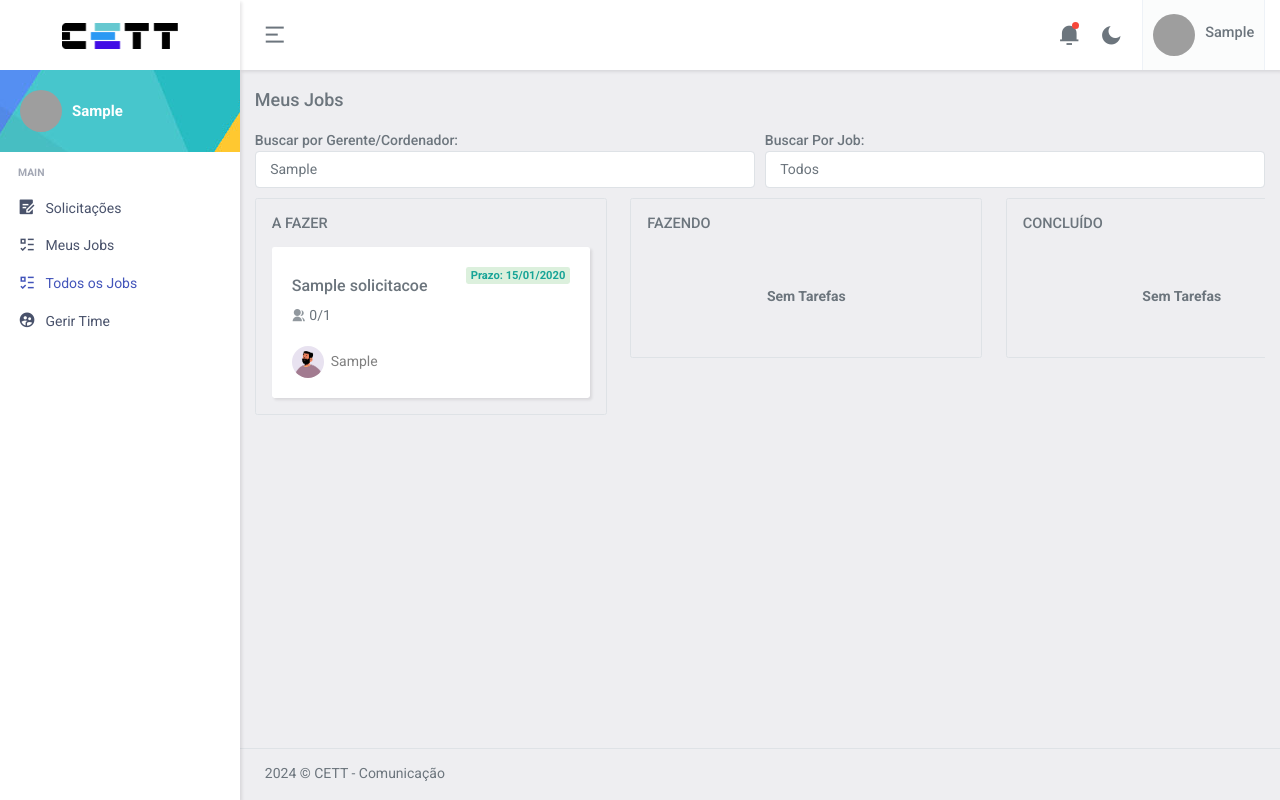
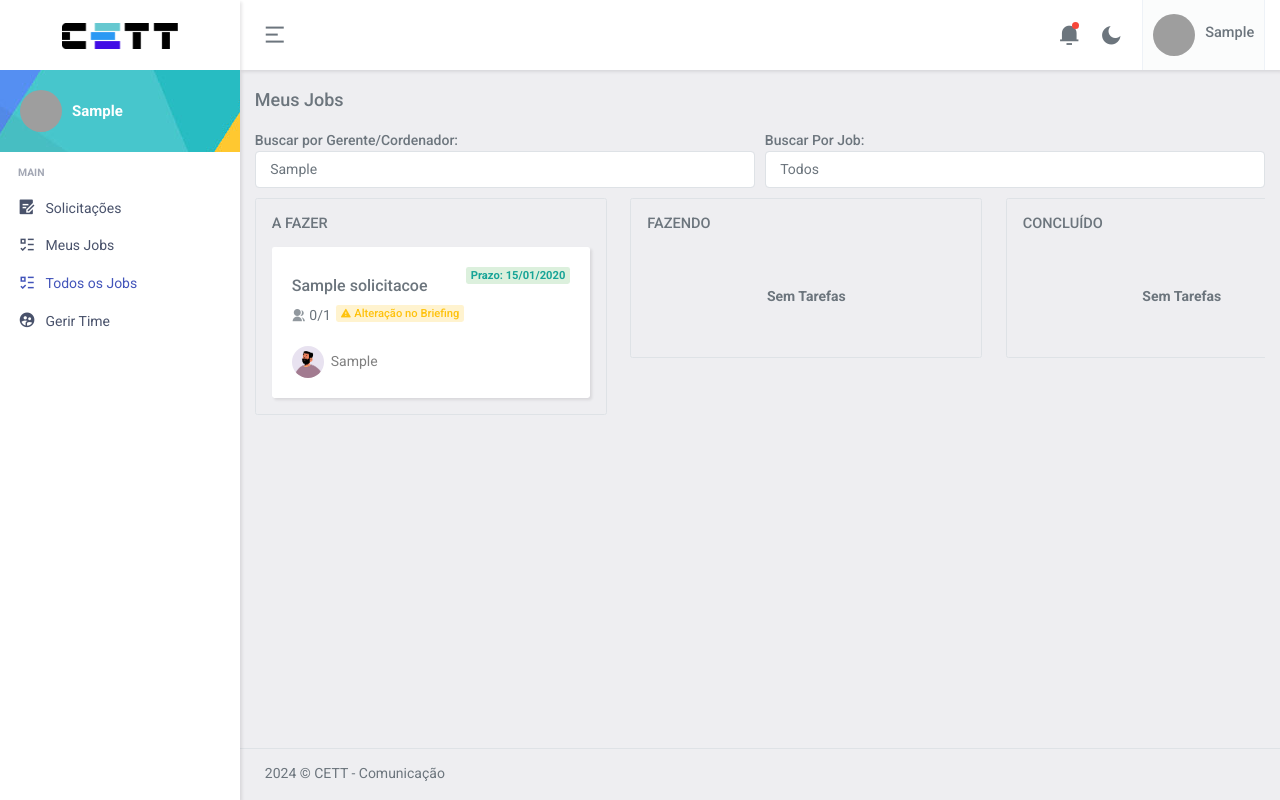
Before and after one commit to cettdev3/comunicacao_v4, a Django app: page /all-jobs in a window 1280 px wide. Run offline with Django 4.2, Linux system fonts and the light colour scheme; a user stored in the database is signed in; tables that the repository leaves empty hold one stand-in row (values such as "Sample post"); some libraries are stand-ins or nearby versions; grey boxes are pictures that could not be loaded.

Commit message:
Atualização Geral

```diff
--- a/src/todos_jobs/templates/todos_jobs.html
+++ b/src/todos_jobs/templates/todos_jobs.html
@@ -72,7 +72,7 @@
                                                 <p class="mb-0">
                                                     <span class="pe-2 text-nowrap mb-2 d-inline-block">
                                                         <i class=" ri-group-fill text-muted"></i>
-                                                        {{solicitacao.demandas_concluidas}}/{{solicitacao.total_demandas}}
+                                                        {{solicitacao.demandas_concluidas}}/{{solicitacao.total_demandas}} {% if solicitacao.ultima_atualizacao %} <span style="margin-left: 5px;" class="float-end badge bg-warning-subtle text-warning"><i class="ri-alert-fill text-warning"></i> Alteração no Briefing</span> {% endif %}
                                                     </span>
 
                                                 </p>
@@ -116,7 +116,7 @@
                                                 <p class="mb-0">
                                                     <span class="pe-2 text-nowrap mb-2 d-inline-block">
                                                         <i class=" ri-group-fill text-muted"></i>
-                                                        {{solicitacao.demandas_concluidas}}/{{solicitacao.total_demandas}}
+                                                        {{solicitacao.demandas_concluidas}}/{{solicitacao.total_demandas}} {% if solicitacao.ultima_atualizacao %} <span style="margin-left: 5px;" class="float-end badge bg-warning-subtle text-warning"><i class="ri-alert-fill text-warning"></i> Alteração no Briefing</span> {% endif %}
                                                     </span>
                                                     <!-- <span class="text-nowrap mb-2 d-inline-block">
                                                         <i class="ri-discuss-line text-muted"></i>
@@ -163,7 +163,7 @@
                                                 <p class="mb-0">
                                                     <span class="pe-2 text-nowrap mb-2 d-inline-block">
                                                         <i class=" ri-group-fill text-muted"></i>
-                                                        {{solicitacao.demandas_concluidas}}/{{solicitacao.total_demandas}}
+                                                        {{solicitacao.demandas_concluidas}}/{{solicitacao.total_demandas}} {% if solicitacao.ultima_atualizacao %} <span style="margin-left: 5px;" class="float-end badge bg-warning-subtle text-warning"><i class="ri-alert-fill text-warning"></i> Alteração no Briefing</span> {% endif %}
                                                     </span>
                                                     <!-- <span class="text-nowrap mb-2 d-inline-block">
                                                         <i class="ri-discuss-line text-muted"></i>
```
